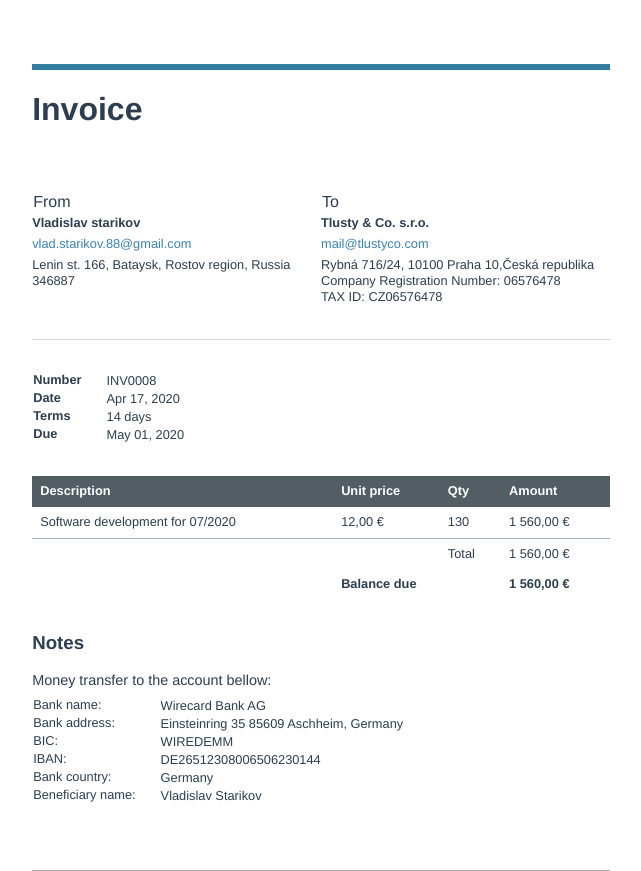
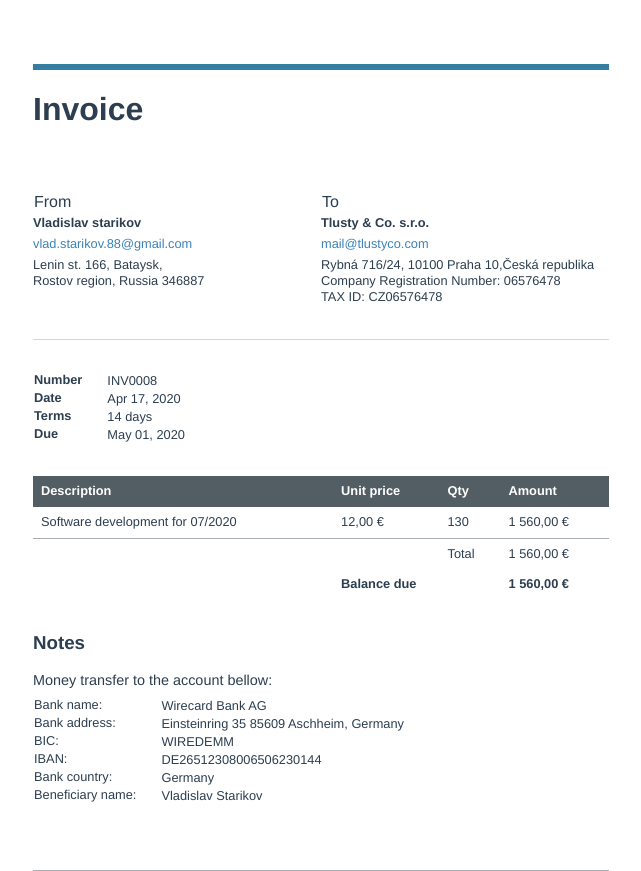
Before and after one commit to vladstarikov88/invoice-creator, a Vue app: page / in a window 1280 px wide. Shown: the whole page, without its empty margins (319-960 px from the left). Built offline with nearby package versions, Linux system fonts and the light colour scheme.

Commit message:
update all data structure

```diff
--- a/src/_data.js
+++ b/src/_data.js
@@ -1,6 +1,53 @@
 export const pricePerHour = 12;
+
 export const quantity = 130;
+
 export const terms = 14;
+
 export const rawInvoiceNumber = 8;
+
 export const developmentPeriod = '07/2020';
+
 export const currencyName = 'EUR';
+
+export const bankAccountDetails = [
+  {
+    name: 'Bank name:',
+    value: 'Wirecard Bank AG',
+  },
+  {
+    name: 'Bank address:',
+    value: 'Einsteinring 35 85609 Aschheim, Germany',
+  },
+  {
+    name: 'BIC:',
+    value: 'WIREDEMM',
+  },
+  {
+    name: 'IBAN:',
+    value: 'DE26512308006506230144',
+  },
+  {
+    name: 'Bank country:',
+    value: 'Germany',
+  },
+  {
+    name: 'Beneficiary name:',
+    value: 'Vladislav Starikov',
+  },
+];
+
+export const fromWhom = {
+  name: 'Vladislav starikov',
+  email: 'vlad.starikov.88@gmail.com',
+  address: `Lenin st. 166, Bataysk,
+Rostov region, Russia 346887`,
+};
+
+export const toWhom = {
+  name: 'Tlusty & Co. s.r.o.',
+  email: 'mail@tlustyco.com',
+  address: `Rybná 716/24, 10100 Praha 10,Česká republika
+Company Registration Number: 06576478
+TAX ID: CZ06576478`,
+};
--- a/src/components/InvoicePage/blocks/Addresses.vue
+++ b/src/components/InvoicePage/blocks/Addresses.vue
@@ -8,35 +8,27 @@
     </thead>
     <tbody>
       <tr>
-        <td class="text-bold">Vladislav starikov</td>
-        <td class="text-bold">Tlusty & Co. s.r.o.</td>
+        <td class="text-bold">{{fromWhom.name}}</td>
+        <td class="text-bold">{{toWhom.name}}</td>
       </tr>
       <tr>
         <td>
-          <a href="mailto:vlad.starikov.88@gmail.com">
-            vlad.starikov.88@gmail.com
+          <a :href="`mailto:${fromWhom.email}`">
+            {{fromWhom.email}}
           </a>
         </td>
         <td>
-          <a href="mailto:mail@tlustyco.com">
-            mail@tlustyco.com
+          <a :href="`mailto:${toWhom.email}`">
+            {{toWhom.email}}
           </a>
         </td>
       </tr>
       <tr>
         <td>
-          Lenin st. 166,
-          Bataysk,
-          Rostov region,
-          Russia 346887
+          <span class="pre">{{fromWhom.address}}</span>
         </td>
         <td>
-          <span>Rybná 716/24, 10100 Praha 10,</span>
-          <span>Česká republika</span>
-          <br>
-          <span>Company Registration Number: 06576478</span>
-          <br>
-          <span>TAX ID: CZ06576478</span>
+          <span class="pre">{{toWhom.address}}</span>
         </td>
       </tr>
     </tbody>
@@ -44,8 +36,15 @@
 </template>
 
 <script>
+import { fromWhom, toWhom } from '@/_data';
+
 export default {
-
+  data() {
+    return {
+      fromWhom,
+      toWhom,
+    };
+  },
 };
 </script>
 
@@ -55,6 +54,7 @@ export default {
     display: flex;
     td, th {
       flex: 1;
+      width: 18rem;
     }
     th {
       font-weight: 300;
@@ -67,4 +67,8 @@ export default {
   }
 }
 
+.pre {
+  white-space: pre;
+}
+
 </style>
--- a/src/components/InvoicePage/blocks/Notes.vue
+++ b/src/components/InvoicePage/blocks/Notes.vue
@@ -4,44 +4,28 @@
     <h4 class="notes-header">Money transfer to the account bellow:</h4>
     <table class="notes-table">
       <tbody>
-        <tr>
-          <th>Bank name:</th>
-          <td>Wirecard Bank AG</td>
-        </tr>
-
-        <tr>
-          <th>Bank address:</th>
-          <td>Einsteinring 35 85609 Aschheim, Germany</td>
-        </tr>
-
-        <tr>
-          <th>BIC:</th>
-          <td>WIREDEMM</td>
-        </tr>
-
-        <tr>
-          <th>IBAN:</th>
-          <td>DE26512308006506230144</td>
-        </tr>
-
-        <tr>
-          <th>Bank country:</th>
-          <td>Germany</td>
-        </tr>
-
-        <tr>
-          <th>Beneficiary name:</th>
-          <td>Vladislav Starikov</td>
-        </tr>
-
+        <template
+          v-for="detail in bankAccountDetails"
+        >
+          <tr :key="detail.name">
+            <th>{{detail.name}}</th>
+            <td>{{detail.value}}</td>
+          </tr>
+        </template>
       </tbody>
     </table>
   </div>
 </template>
 
 <script>
+import { bankAccountDetails } from '@/_data';
+
 export default {
-
+  data() {
+    return {
+      bankAccountDetails,
+    };
+  },
 };
 </script>
 
```
